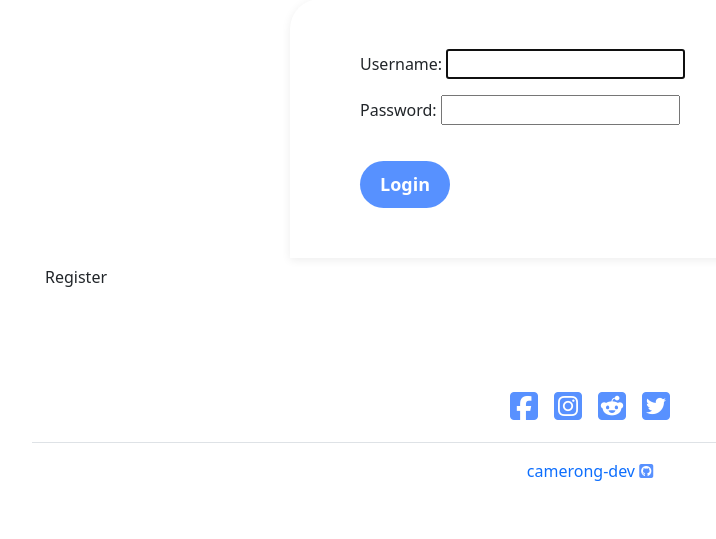
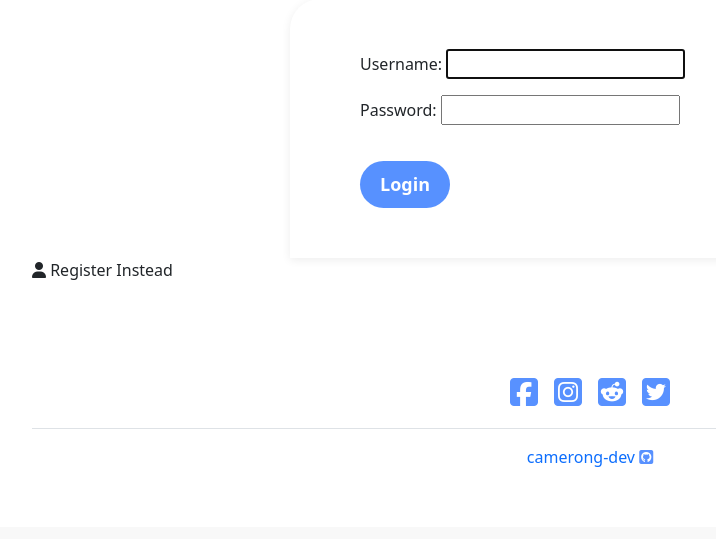
Before and after one commit to camerong-dev/inspire-pc, a Django app: page /signedusers/login/ in a window 1280 px wide. Shown: the part 273-812 px from the top of the page, without its empty margins (50-766 px from the left). After the commit the page ends 740 px from the top, so only its background shows below. Run offline with Django 3.2, Linux system fonts and the light colour scheme; parts of the project's set-up code (start-up, migrations or seed data) failed here and were passed over; some libraries are stand-ins or nearby versions.

Commit message:
Add register instead option to login page

```diff
--- a/inspirepc/settings.py
+++ b/inspirepc/settings.py
@@ -146,3 +146,7 @@ DEFAULT_FILE_STORAGE = 'cloudinary_storage.storage.MediaCloudinaryStorage'
 # https://docs.djangoproject.com/en/3.2/ref/settings/#default-auto-field
 
 DEFAULT_AUTO_FIELD = 'django.db.models.BigAutoField'
+
+
+LOGIN_REDIRECT_URL = 'home'
+LOGOUT_REDIRECT_URL = 'home'
--- a/templates/registration/login.html
+++ b/templates/registration/login.html
@@ -14,7 +14,12 @@
             {{ form.as_p }}
             <button type='submit' class='btn btn-block create-pc'>Login</button>
         </form>
-        <button class="btn btn-block" href="{% url 'register' %}">Register</button>
+        <div>
+            <a class="nav-link" href="{% url 'register' %}">
+                <i class="fa fa-light fa-user"></i>
+                Register Instead
+            </a>
+        </div>
     </div>
 </div>
 
```
